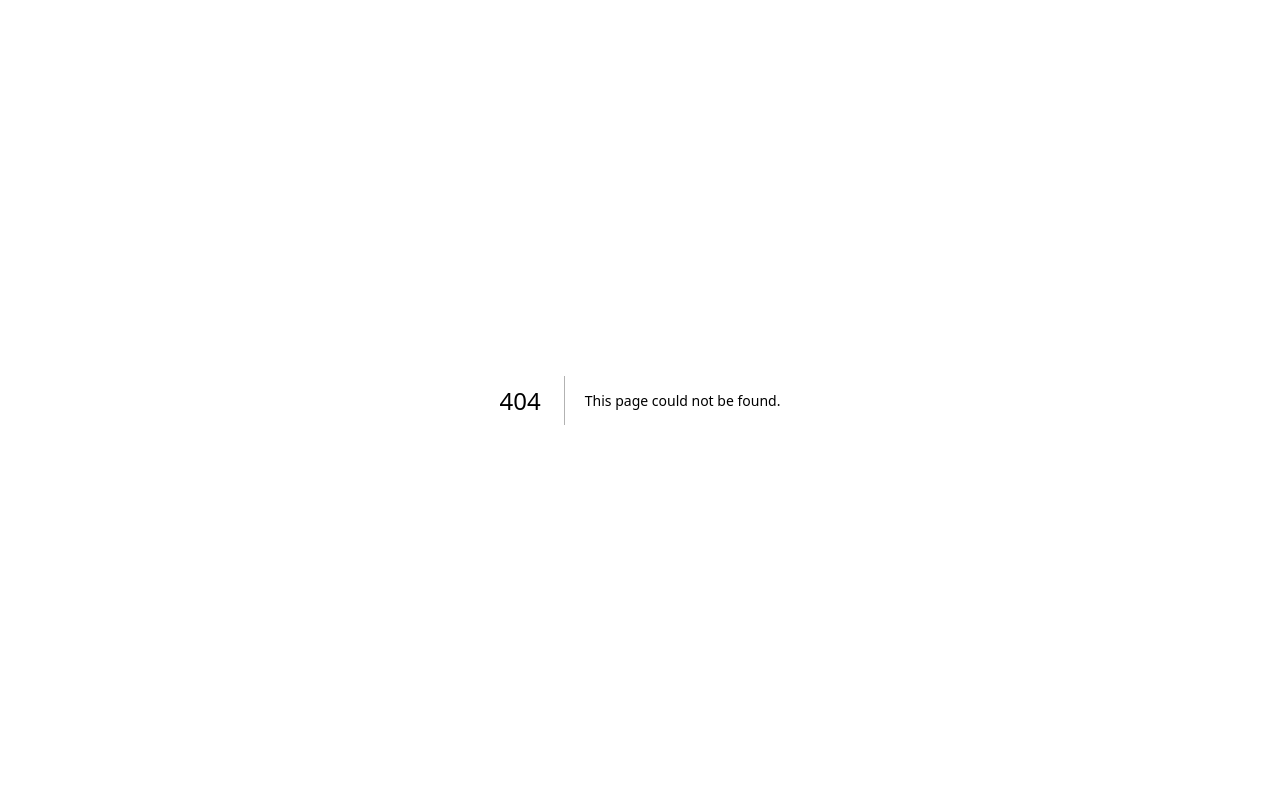
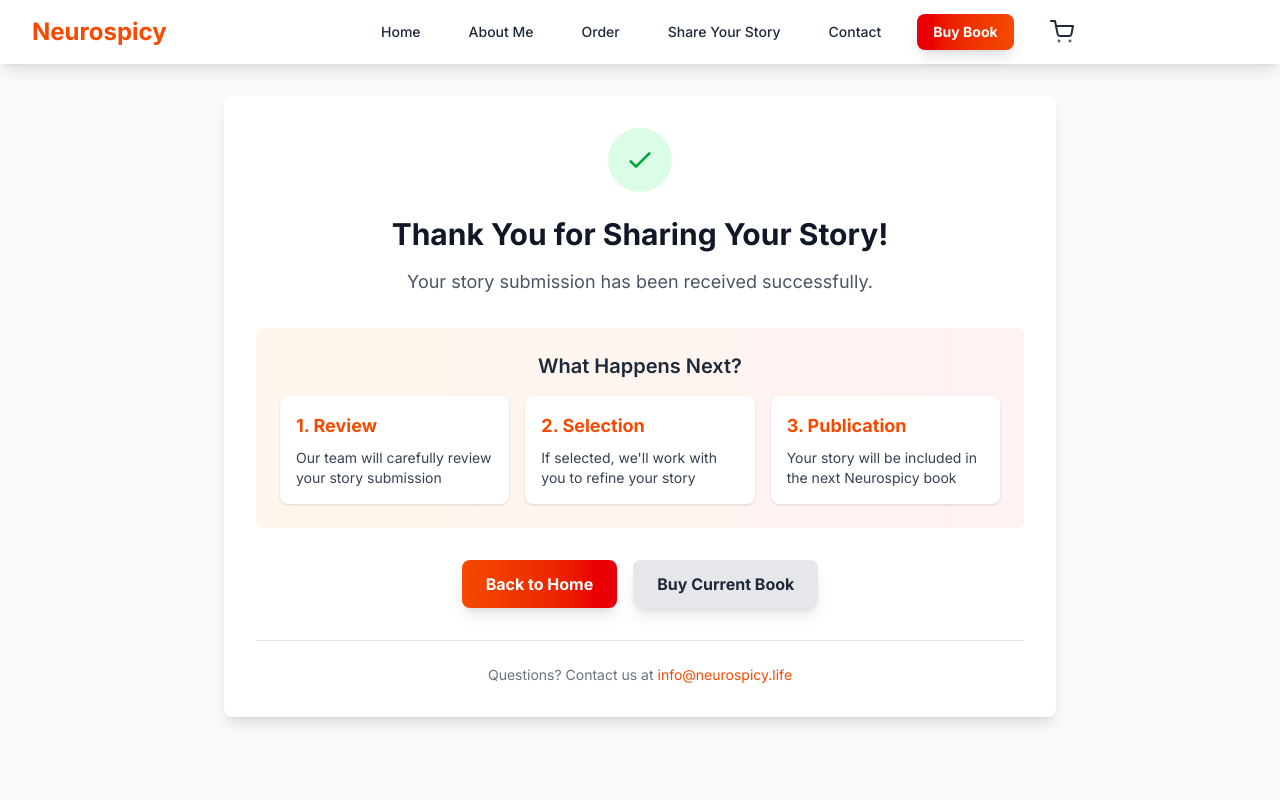
Before and after one commit to ash11055201/neurospicy-new, a Next.js app: page /story-success in a window 1280 px wide. Before the commit this address had no page. Shown: the top 800 px of the page. Built offline with nearby package versions, Linux system fonts and the light colour scheme.

Commit message:
netlify form integration

```diff
--- /dev/null
+++ b/public/netlify-forms.html
@@ -0,0 +1,21 @@
+<!DOCTYPE html>
+<html>
+<head>
+  <title>Netlify Forms</title>
+</head>
+<body>
+  <!-- This file is required for Netlify to detect forms -->
+  <!-- The actual form is in the React component -->
+  <form name="story-submission" netlify netlify-honeypot="bot-field" hidden>
+    <input type="text" name="firstName" />
+    <input type="text" name="lastName" />
+    <input type="email" name="email" />
+    <select name="bookFormat">
+      <option value="E-Book">E-Book</option>
+      <option value="Hard Book">Hard Book</option>
+      <option value="Audio Book">Audio Book</option>
+    </select>
+    <textarea name="message" required></textarea>
+  </form>
+</body>
+</html>
--- /dev/null
+++ b/src/app/story-success/page.tsx
@@ -0,0 +1,78 @@
+import Link from 'next/link'
+import Navigation from '@/components/Navigation'
+import Footer from '@/components/Footer'
+
+export default function StorySubmissionSuccess() {
+  return (
+    <div className="min-h-screen bg-gray-50">
+      <Navigation />
+      <div className="pt-24 py-12">
+        <div className="max-w-4xl mx-auto px-4 sm:px-6 lg:px-8">
+          <div className="bg-white rounded-lg shadow-lg p-8 text-center">
+            {/* Success Icon */}
+            <div className="mx-auto flex items-center justify-center h-16 w-16 rounded-full bg-green-100 mb-6">
+              <svg className="h-8 w-8 text-green-600" fill="none" stroke="currentColor" viewBox="0 0 24 24">
+                <path strokeLinecap="round" strokeLinejoin="round" strokeWidth={2} d="M5 13l4 4L19 7" />
+              </svg>
+            </div>
+
+            {/* Success Message */}
+            <h1 className="text-3xl font-bold text-gray-900 mb-4">
+              Thank You for Sharing Your Story!
+            </h1>
+
+            <p className="text-lg text-gray-600 mb-8">
+              Your story submission has been received successfully.
+            </p>
+
+            {/* What Happens Next */}
+            <div className="bg-gradient-to-r from-orange-50 to-red-50 rounded-lg p-6 mb-8">
+              <h2 className="text-xl font-semibold text-gray-800 mb-4">What Happens Next?</h2>
+              <div className="grid md:grid-cols-3 gap-4 text-left">
+                <div className="bg-white rounded-lg p-4 shadow-sm">
+                  <div className="text-orange-600 font-bold text-lg mb-2">1. Review</div>
+                  <p className="text-gray-700 text-sm">Our team will carefully review your story submission</p>
+                </div>
+                <div className="bg-white rounded-lg p-4 shadow-sm">
+                  <div className="text-orange-600 font-bold text-lg mb-2">2. Selection</div>
+                  <p className="text-gray-700 text-sm">If selected, we'll work with you to refine your story</p>
+                </div>
+                <div className="bg-white rounded-lg p-4 shadow-sm">
+                  <div className="text-orange-600 font-bold text-lg mb-2">3. Publication</div>
+                  <p className="text-gray-700 text-sm">Your story will be included in the next Neurospicy book</p>
+                </div>
+              </div>
+            </div>
+
+            {/* Action Buttons */}
+            <div className="flex flex-col sm:flex-row gap-4 justify-center">
+              <Link
+                href="/"
+                className="bg-gradient-to-r from-orange-600 to-red-600 hover:from-orange-700 hover:to-red-700 text-white font-bold py-3 px-6 rounded-lg shadow-lg hover:shadow-xl transform hover:scale-105 transition-all duration-300"
+              >
+                Back to Home
+              </Link>
+              <Link
+                href="/checkout"
+                className="bg-gray-200 hover:bg-gray-300 text-gray-800 font-bold py-3 px-6 rounded-lg shadow-lg hover:shadow-xl transform hover:scale-105 transition-all duration-300"
+              >
+                Buy Current Book
+              </Link>
+            </div>
+
+            {/* Contact Info */}
+            <div className="mt-8 pt-6 border-t border-gray-200">
+              <p className="text-sm text-gray-500">
+                Questions? Contact us at{' '}
+                <a href="mailto:info@neurospicy.life" className="text-orange-600 hover:text-orange-800">
+                  info@neurospicy.life
+                </a>
+              </p>
+            </div>
+          </div>
+        </div>
+      </div>
+      <Footer whiteBackground={true} />
+    </div>
+  )
+}
--- a/src/components/StorySubmissionForm.tsx
+++ b/src/components/StorySubmissionForm.tsx
@@ -10,12 +10,49 @@
     bookFormat: '',
     message: ''
   })
+  const [isSubmitting, setIsSubmitting] = useState(false)
+  const [submitStatus, setSubmitStatus] = useState<'idle' | 'success' | 'error'>('idle')
 
-  const handleSubmit = (e: React.FormEvent) => {
+  const handleSubmit = async (e: React.FormEvent) => {
     e.preventDefault()
-    // Handle form submission here
-    console.log('Form submitted:', formData)
-    alert('Thank you for your submission! We will review your story and get back to you.')
+    setIsSubmitting(true)
+    setSubmitStatus('idle')
+
+    // Basic validation
+    if (!formData.firstName.trim() || !formData.lastName.trim() || !formData.email.trim() || !formData.bookFormat || !formData.message.trim()) {
+      setSubmitStatus('error')
+      setIsSubmitting(false)
+      return
+    }
+
+    try {
+      // Create FormData for Netlify submission
+      const formDataToSubmit = new FormData()
+      formDataToSubmit.append('form-name', 'story-submission')
+      formDataToSubmit.append('firstName', formData.firstName.trim())
+      formDataToSubmit.append('lastName', formData.lastName.trim())
+      formDataToSubmit.append('email', formData.email.trim())
+      formDataToSubmit.append('bookFormat', formData.bookFormat)
+      formDataToSubmit.append('message', formData.message.trim())
+
+      // Submit to Netlify
+      const response = await fetch('/', {
+        method: 'POST',
+        headers: { 'Content-Type': 'application/x-www-form-urlencoded' },
+        body: new URLSearchParams(formDataToSubmit as any).toString()
+      })
+
+      if (response.ok) {
+        // Redirect to success page
+        window.location.href = '/story-success'
+      } else {
+        throw new Error('Form submission failed')
+      }
+    } catch (error) {
+      console.error('Form submission error:', error)
+      setSubmitStatus('error')
+      setIsSubmitting(false)
+    }
   }
 
   const handleChange = (e: React.ChangeEvent<HTMLInputElement | HTMLSelectElement | HTMLTextAreaElement>) => {
@@ -83,7 +120,54 @@
           <h3 className="text-2xl font-bold text-gray-800 mb-6 text-center">
             No Experience? <span className="text-orange-600">No Problem!</span>
           </h3>
-          <form onSubmit={handleSubmit} className="space-y-6">
+
+          {/* Success Message */}
+          {submitStatus === 'success' && (
+            <div className="mb-6 p-4 bg-green-50 border border-green-200 rounded-lg">
+              <div className="flex items-center">
+                <svg className="w-5 h-5 text-green-600 mr-2" fill="none" stroke="currentColor" viewBox="0 0 24 24">
+                  <path strokeLinecap="round" strokeLinejoin="round" strokeWidth={2} d="M5 13l4 4L19 7" />
+                </svg>
+                <p className="text-green-800 font-medium">
+                  Thank you for your submission! We will review your story and get back to you soon.
+                </p>
+              </div>
+            </div>
+          )}
+
+          {/* Error Message */}
+          {submitStatus === 'error' && (
+            <div className="mb-6 p-4 bg-red-50 border border-red-200 rounded-lg">
+              <div className="flex items-center">
+                <svg className="w-5 h-5 text-red-600 mr-2" fill="none" stroke="currentColor" viewBox="0 0 24 24">
+                  <path strokeLinecap="round" strokeLinejoin="round" strokeWidth={2} d="M6 18L18 6M6 6l12 12" />
+                </svg>
+                <div>
+                  <p className="text-red-800 font-medium">
+                    There was an error submitting your form.
+                  </p>
+                  <p className="text-red-700 text-sm mt-1">
+                    Please make sure all required fields are filled out and try again.
+                  </p>
+                </div>
+              </div>
+            </div>
+          )}
+
+          <form
+            name="story-submission"
+            data-netlify="true"
+            data-netlify-honeypot="bot-field"
+            onSubmit={handleSubmit}
+            className="space-y-6"
+          >
+            {/* Hidden fields for Netlify */}
+            <input type="hidden" name="form-name" value="story-submission" />
+            <div style={{ display: 'none' }}>
+              <label>
+                Don't fill this out if you're human: <input name="bot-field" />
+              </label>
+            </div>
             <div className="grid md:grid-cols-2 gap-6">
               <div>
                 <label htmlFor="firstName" className="block text-sm font-medium text-gray-700 mb-2">
@@ -151,12 +235,13 @@
 
             <div>
               <label htmlFor="message" className="block text-sm font-medium text-gray-700 mb-2">
-                Message
+                Message *
               </label>
               <textarea
                 id="message"
                 name="message"
                 rows={6}
+                required
                 value={formData.message}
                 onChange={handleChange}
                 placeholder="Share your story here..."
@@ -167,9 +252,22 @@
             <div className="text-center">
               <button
                 type="submit"
-                className="bg-gradient-to-r from-orange-600 to-red-600 hover:from-orange-700 hover:to-red-700 text-white font-bold py-4 px-8 rounded-full text-lg shadow-lg hover:shadow-xl transform hover:scale-105 transition-all duration-300"
+                disabled={isSubmitting}
+                className={`bg-gradient-to-r from-orange-600 to-red-600 hover:from-orange-700 hover:to-red-700 text-white font-bold py-4 px-8 rounded-full text-lg shadow-lg hover:shadow-xl transform hover:scale-105 transition-all duration-300 ${
+                  isSubmitting ? 'opacity-50 cursor-not-allowed' : 'cursor-pointer'
+                }`}
               >
-                Submit Your Story
+                {isSubmitting ? (
+                  <div className="flex items-center justify-center">
+                    <svg className="animate-spin -ml-1 mr-3 h-5 w-5 text-white" xmlns="http://www.w3.org/2000/svg" fill="none" viewBox="0 0 24 24">
+                      <circle className="opacity-25" cx="12" cy="12" r="10" stroke="currentColor" strokeWidth="4"></circle>
+                      <path className="opacity-75" fill="currentColor" d="M4 12a8 8 0 018-8V0C5.373 0 0 5.373 0 12h4zm2 5.291A7.962 7.962 0 014 12H0c0 3.042 1.135 5.824 3 7.938l3-2.647z"></path>
+                    </svg>
+                    Submitting...
+                  </div>
+                ) : (
+                  'Submit Your Story'
+                )}
               </button>
             </div>
           </form>
```
